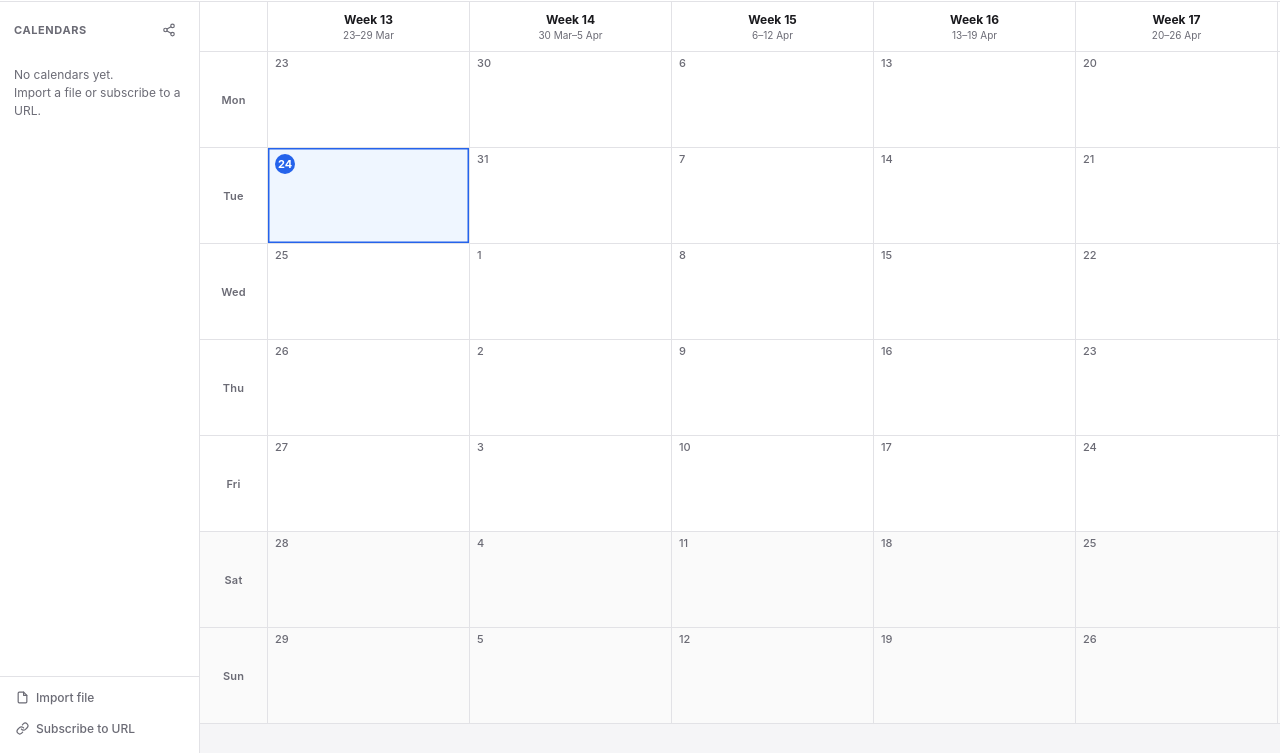
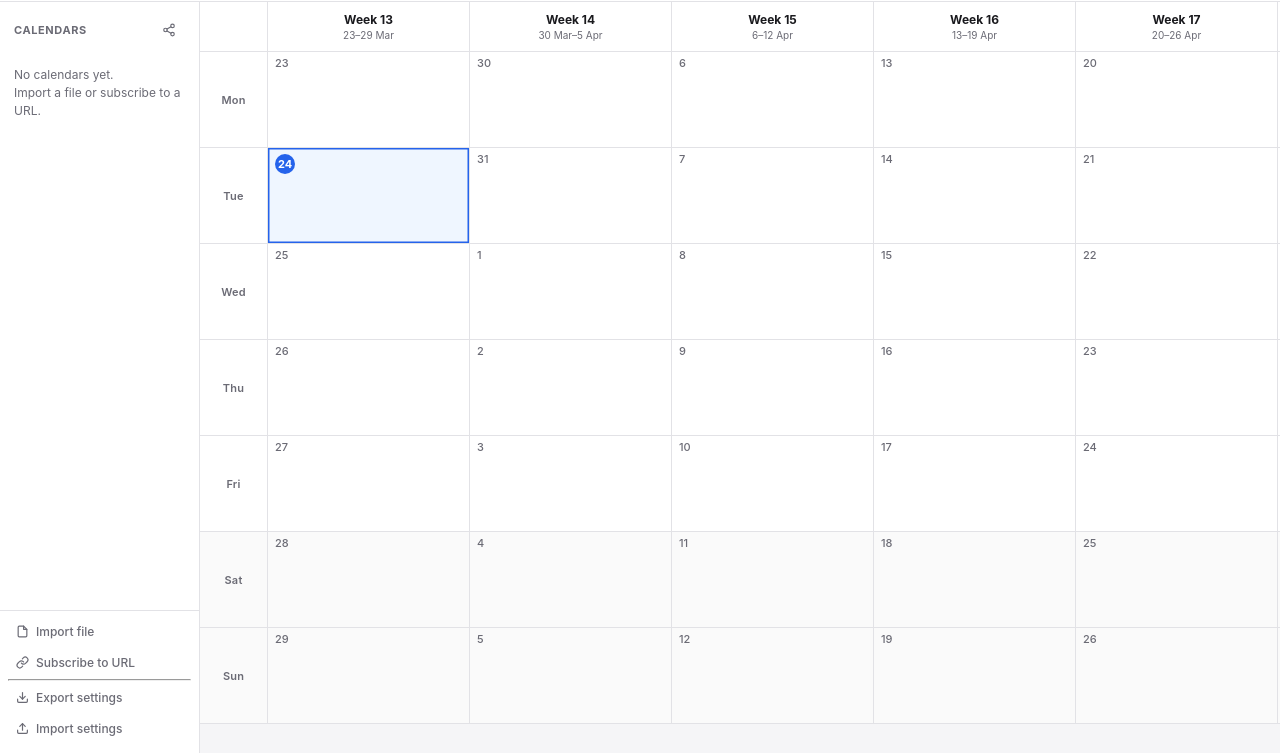
Before and after one commit to thebebopdevil-tech/Kallender, a plain HTML site: page index.html in a window 1280 px wide. Shown: the part 47-800 px from the top of the page. Drawn offline with Linux system fonts and the light colour scheme.

Commit message:
Update index.html

```diff
--- a/index.html
+++ b/index.html
@@ -111,6 +111,16 @@
             <svg width="13" height="13" viewBox="0 0 24 24" fill="none" stroke="currentColor" stroke-width="2.2" stroke-linecap="round" stroke-linejoin="round" aria-hidden="true"><path d="M10 13a5 5 0 0 0 7.54.54l3-3a5 5 0 0 0-7.07-7.07l-1.72 1.71"/><path d="M14 11a5 5 0 0 0-7.54-.54l-3 3a5 5 0 0 0 7.07 7.07l1.71-1.71"/></svg>
             Subscribe to URL
           </button>
+          <hr class="sidebar-divider" />
+          <button class="sidebar-add-item" id="sidebar-export-btn">
+            <svg width="13" height="13" viewBox="0 0 24 24" fill="none" stroke="currentColor" stroke-width="2.2" stroke-linecap="round" stroke-linejoin="round" aria-hidden="true"><path d="M21 15v4a2 2 0 0 1-2 2H5a2 2 0 0 1-2-2v-4"/><polyline points="7 10 12 15 17 10"/><line x1="12" y1="15" x2="12" y2="3"/></svg>
+            Export settings
+          </button>
+          <button class="sidebar-add-item" id="sidebar-import-config-btn">
+            <svg width="13" height="13" viewBox="0 0 24 24" fill="none" stroke="currentColor" stroke-width="2.2" stroke-linecap="round" stroke-linejoin="round" aria-hidden="true"><path d="M21 15v4a2 2 0 0 1-2 2H5a2 2 0 0 1-2-2v-4"/><polyline points="17 8 12 3 7 8"/><line x1="12" y1="3" x2="12" y2="15"/></svg>
+            Import settings
+          </button>
+          <input type="file" id="config-file-input" accept=".json,application/json" hidden />
         </div>
       </aside>
 
```
